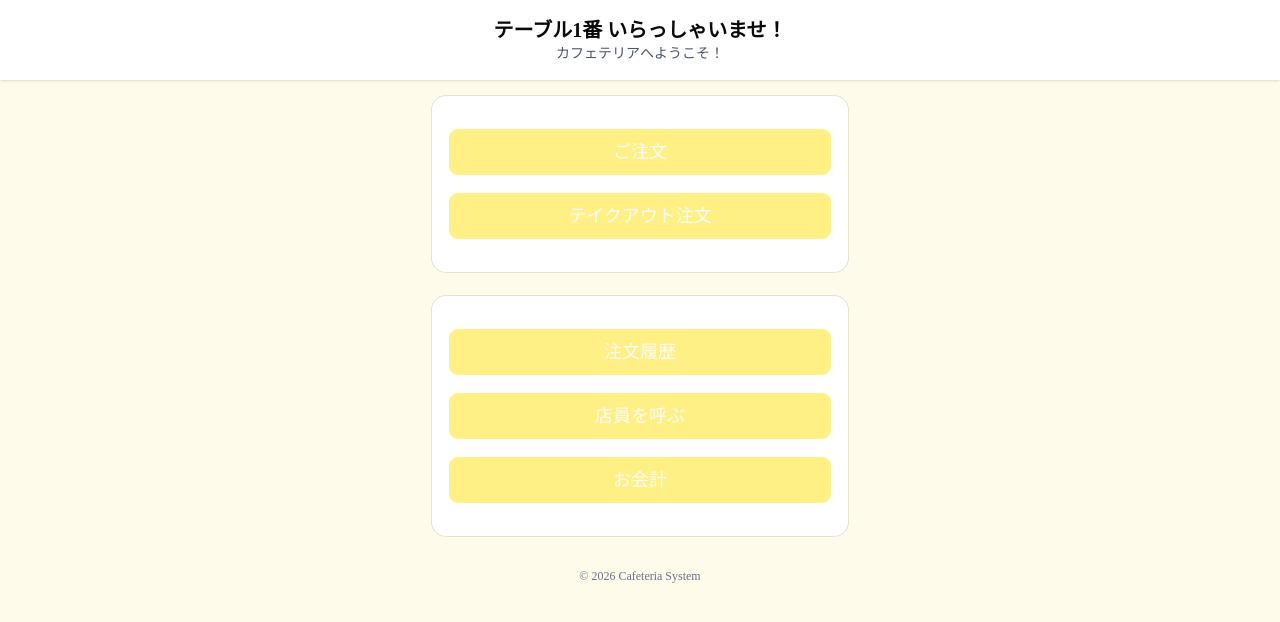
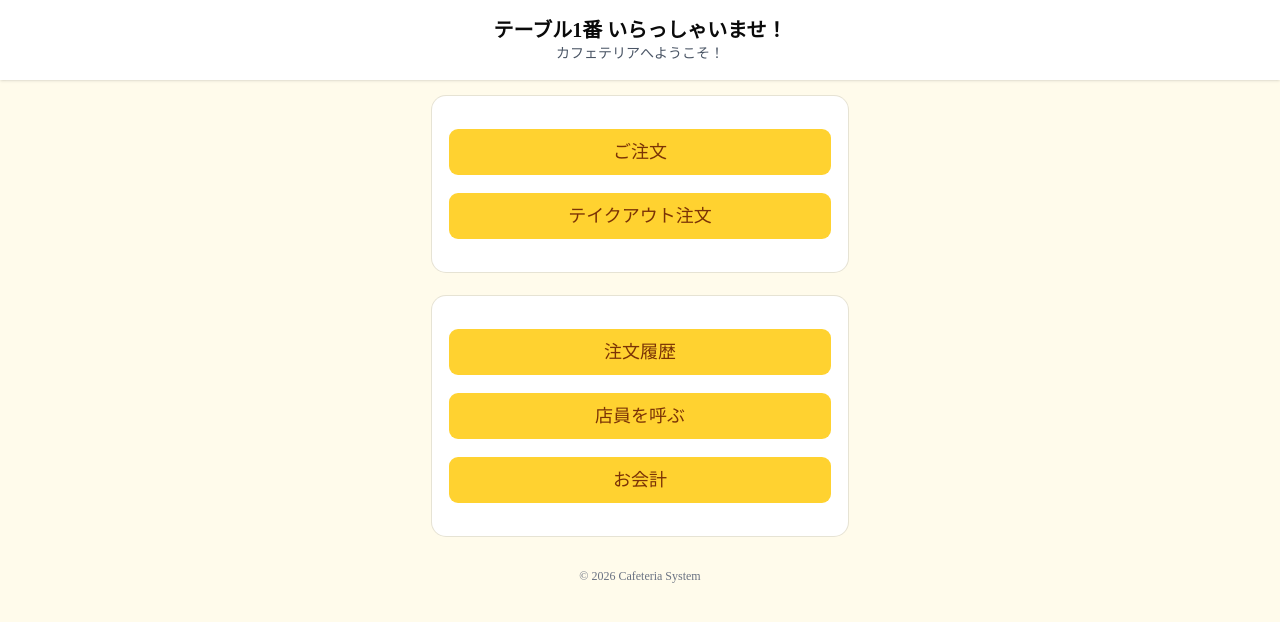
Before and after one commit to tomo12849/zero-to-deploy-tomoya, a Next.js app: page / in a window 1280 px wide. Shown: the top 622 px of the page. Built offline with nearby package versions, Linux system fonts and the light colour scheme.

Commit message:
feat: add cafeteria UI

```diff
--- a/app/page.tsx
+++ b/app/page.tsx
@@ -14,10 +14,10 @@ export default function Home() {
       <div className="w-full max-w-md p-4 space-y-6">
         <Card>
           <CardContent className="p-4 space-y-4">
-            <Button className="w-full h-12 text-lg bg-yellow-200 hover:bg-yellow-300">
+            <Button className="w-full h-12 text-lg bg-amber-300 hover:bg-amber-400 text-amber-900">
               ご注文
             </Button>
-            <Button className="w-full h-12 text-lg bg-yellow-200 hover:bg-yellow-300">
+            <Button className="w-full h-12 text-lg bg-amber-300 hover:bg-amber-400 text-amber-900">
               テイクアウト注文
             </Button>
           </CardContent>
@@ -25,13 +25,13 @@ export default function Home() {
 
         <Card>
           <CardContent className="p-4 grid grid-cols-1 gap-4">
-            <Button className="w-full h-12 text-lg bg-yellow-200 hover:bg-yellow-300">
+            <Button className="w-full h-12 text-lg bg-amber-300 hover:bg-amber-400 text-amber-900">
               注文履歴
             </Button>
-            <Button className="w-full h-12 text-lg bg-yellow-200 hover:bg-yellow-300">
+            <Button className="w-full h-12 text-lg bg-amber-300 hover:bg-amber-400 text-amber-900">
               店員を呼ぶ
             </Button>
-            <Button className="w-full h-12 text-lg bg-yellow-200 hover:bg-yellow-300">
+            <Button className="w-full h-12 text-lg bg-amber-300 hover:bg-amber-400 text-amber-900">
               お会計
             </Button>
           </CardContent>
```
